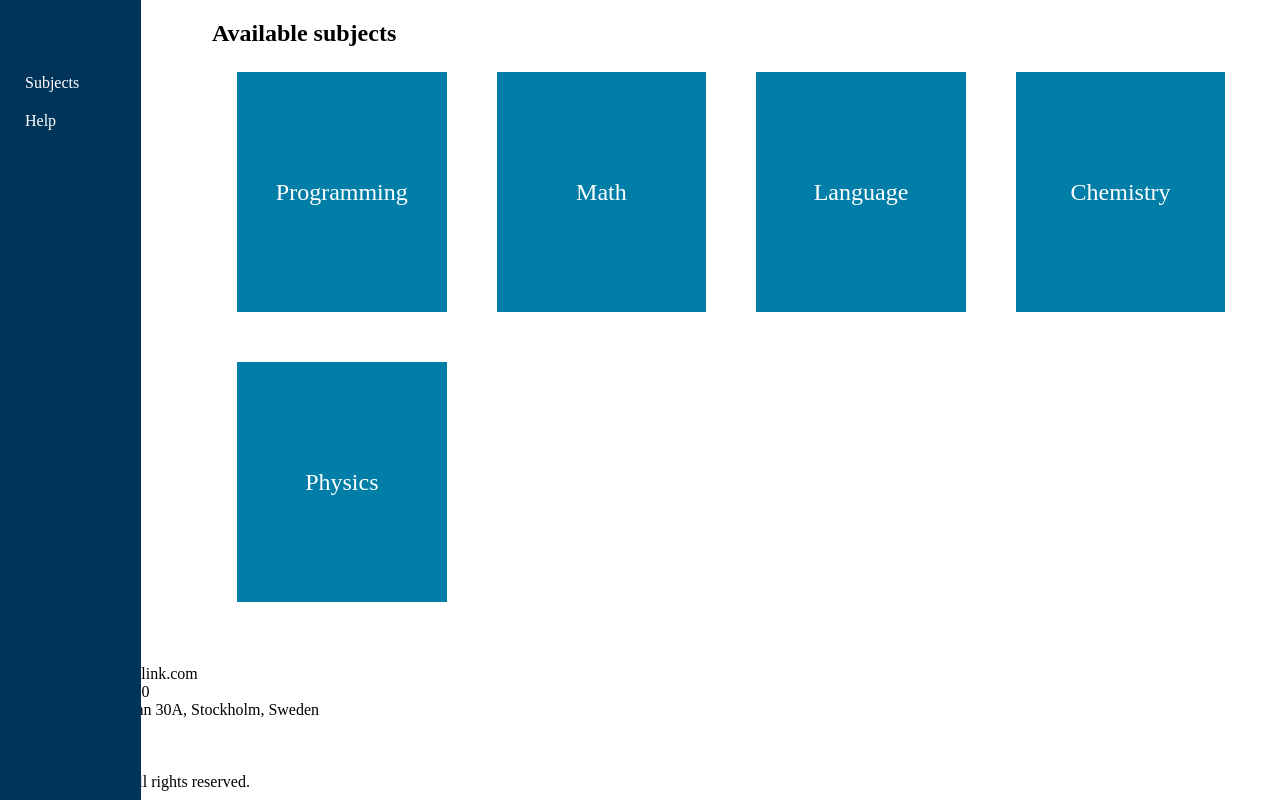
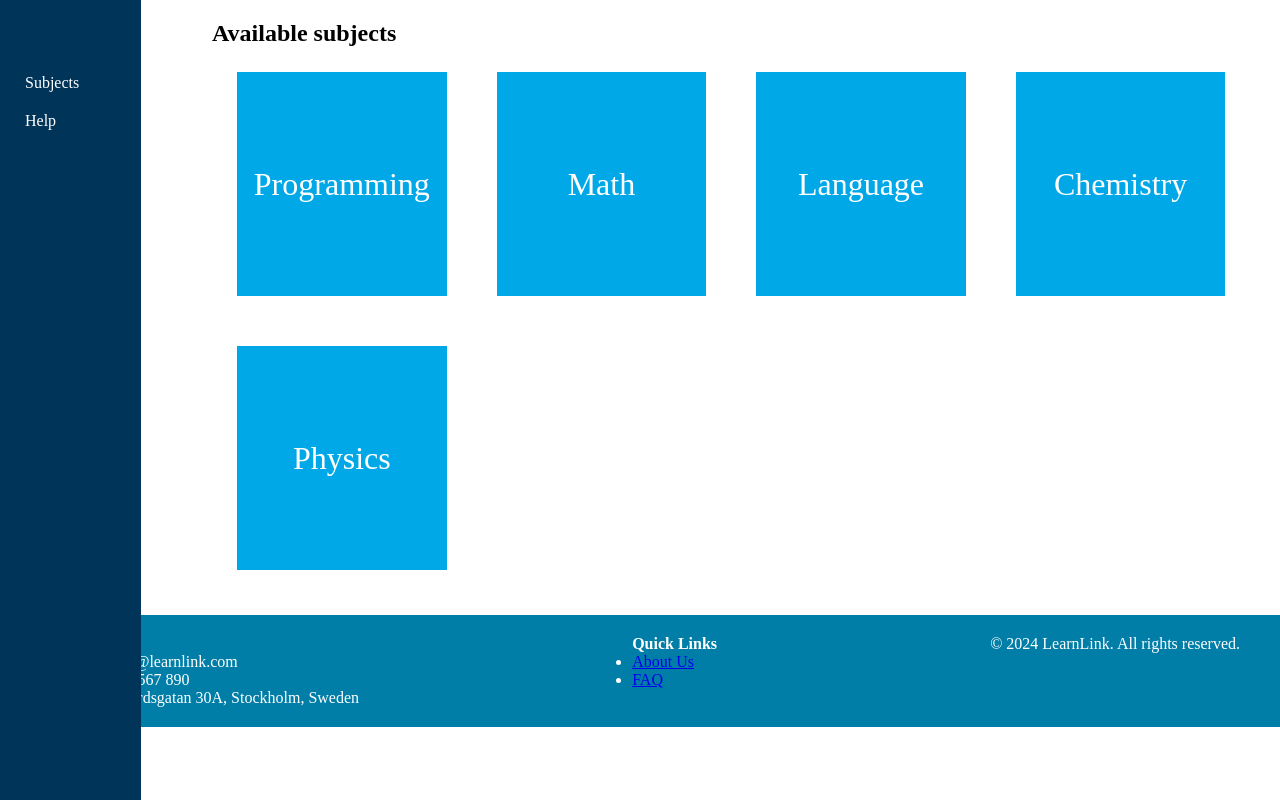
Before and after one commit to microgram17/LearnLink, a Flask app: page / in a window 1280 px wide. Run offline with Flask 3, Linux system fonts and the light colour scheme.

Commit message:
some basic css for footer

```diff
--- a/static/style.css
+++ b/static/style.css
@@ -95,9 +95,24 @@ nav ul li ul li a:hover {
 	align-items: center;
 	margin: 25px;
 	width: 20%;
-	height: 10em;
-	font-size: 1.5rem;
-	background-color: #007EA7;
+	height: 7em;
+	font-size: 2rem;
+	background-color: #00A8E8;
 	color: #FFFFFF;
 	text-decoration: none;
 }
+
+footer {
+	background-color: #007EA7;
+	color: #FFFFFF;
+	padding: 20px 0;
+}
+
+.footer-container {
+    display: flex;
+    justify-content: space-between;
+    flex-wrap: wrap;
+    max-width: 1200px;
+    margin: 0 auto;
+    padding: 0 20px;
+}
```
